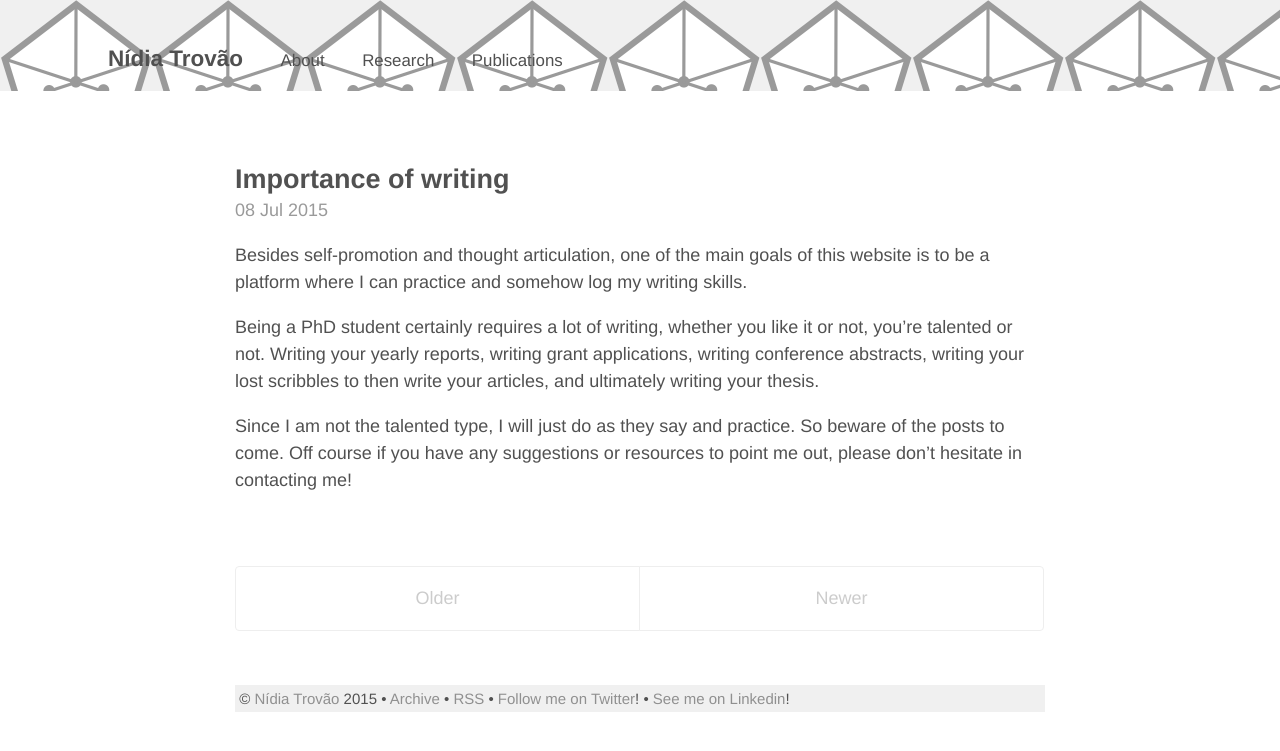
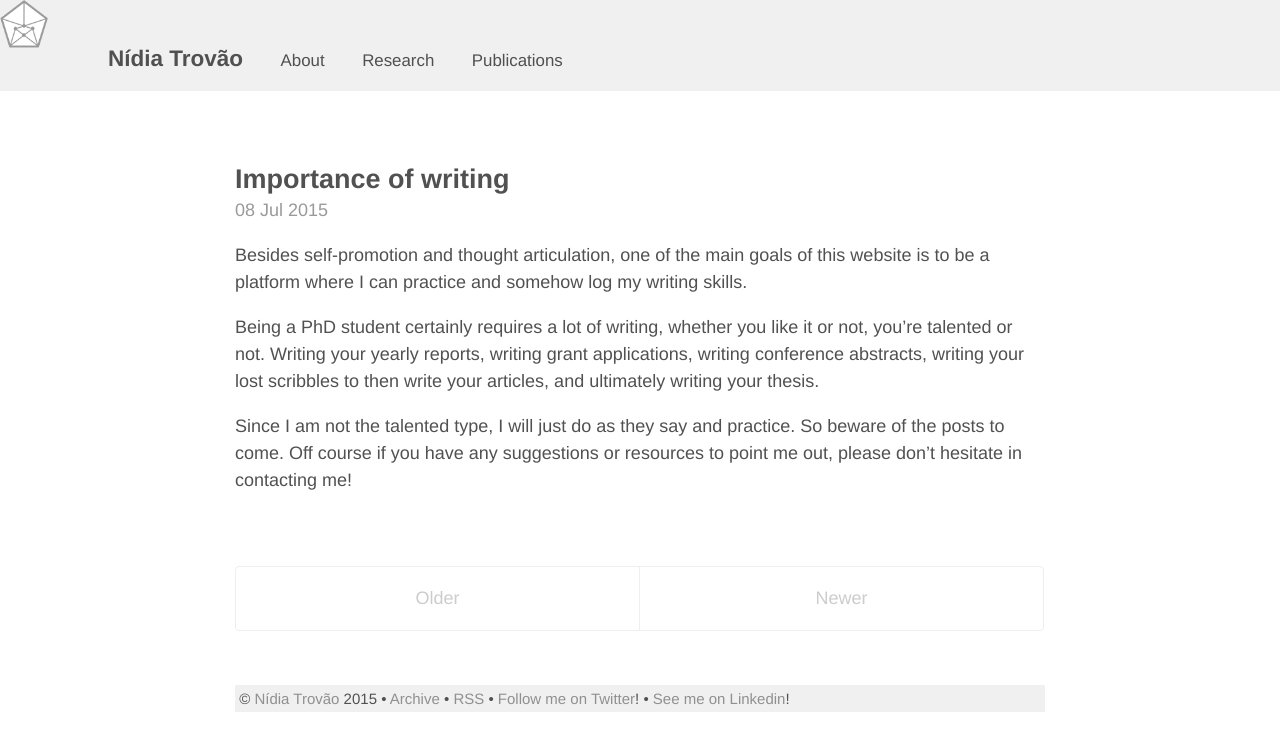
Before and after one commit to nidiatrovao/nidiatrovao.github.io, a Jekyll site: the page built from index.html, in a window 1280 px wide. Shown: the top 751 px of the page. Built offline with Jekyll 4.4.1, drawn with Linux system fonts in a browser that asks for light colours; the list of posts is cut into pages by our own code.

Commit message:
logo fix

```diff
--- a/_layouts/default.html
+++ b/_layouts/default.html
@@ -5,7 +5,7 @@
 
   <body>
 	  <header class="masthead" style="padding-top:0;margin-left:auto;margin-right:auto">
-        <h3 class="masthead-title" style="background-color:#F0F0F0;background-image: url('/public/apple-touch-icon-precomposed.png');padding-top:2.5rem;max-width:100%;padding-bottom:1rem;padding-left:6rem;padding-right:6rem;margin-left:auto;margin-right:auto">
+        <h3 class="masthead-title" style="background-color:#F0F0F0;background-image: url('/public/apple-touch-icon-precomposed.png');background-size:48px 48px;background-repeat:no-repeat;padding-top:2.5rem;max-width:100%;padding-bottom:1rem;padding-left:6rem;padding-right:6rem;margin-left:auto;margin-right:auto">
           <a href="{{ site.baseurl }}/" title="Home">{{ site.title }}</a>
 			{% for page in site.pages_list %}
 				&nbsp;&nbsp;&nbsp;&nbsp;
```
